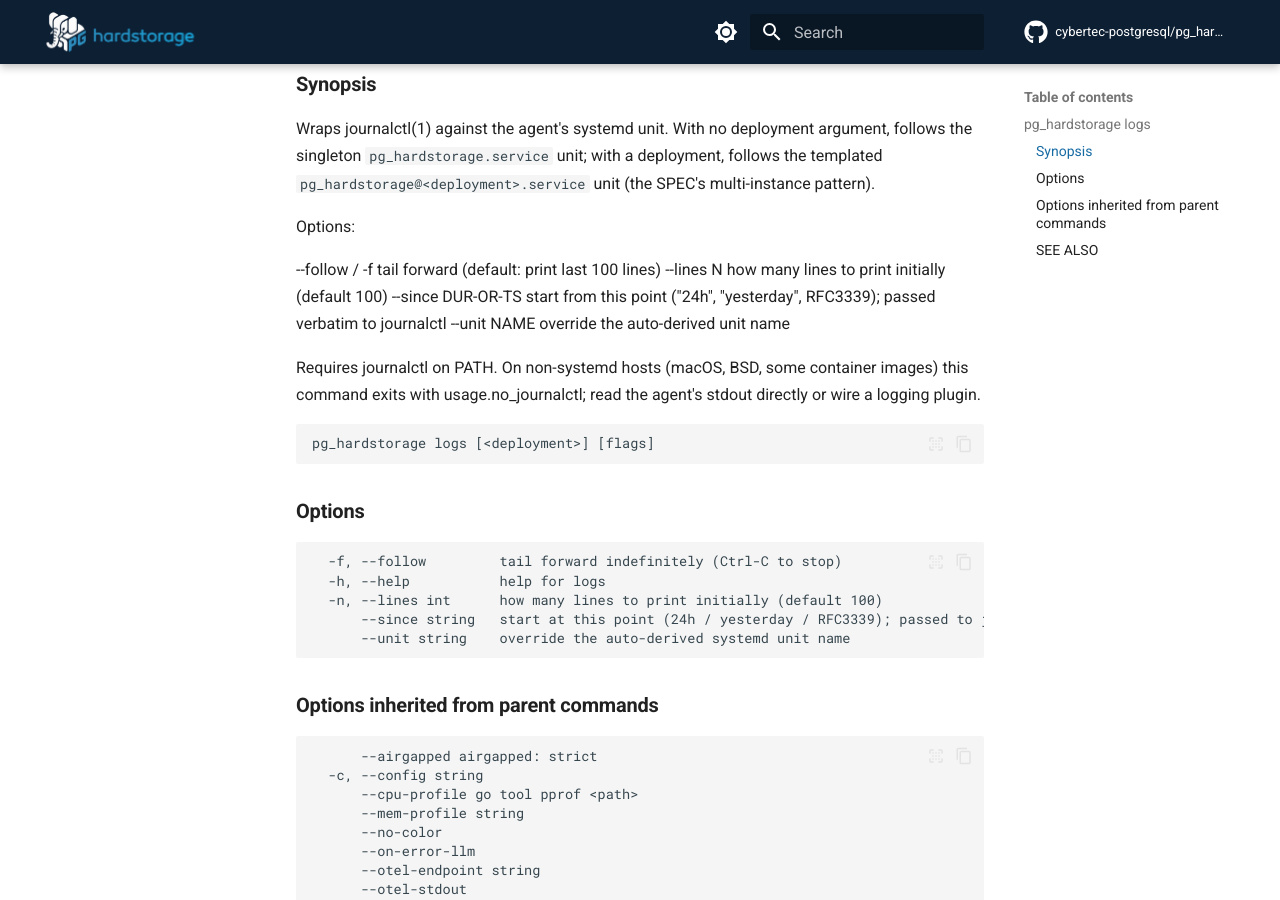
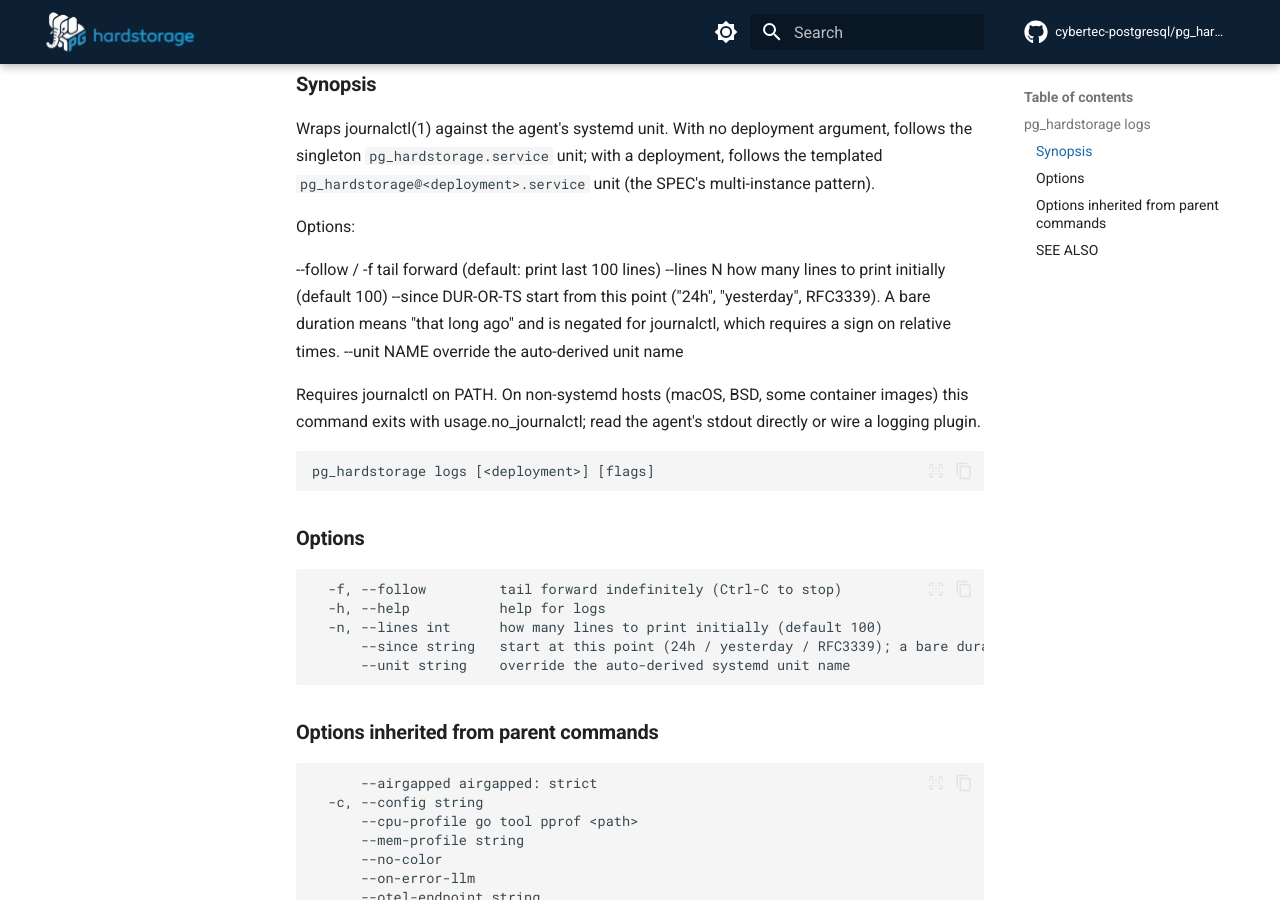
Before and after one commit to cybertec-postgresql/pg_hardstorage, an MkDocs documentation site: the page built from docs/reference/cli/pg_hardstorage_logs.md, in a window 1280 px wide and 900 px high, scrolled down 326 px. Built offline with MkDocs 1.6.1 and Material for MkDocs 9.7.7, drawn with Linux system fonts in a browser that asks for light colours; comment, search, counter and statistics services are not loaded.

Commit message:
docs(cli): regenerate logs reference after the --since fix
The generated CLI reference and manpage still carried the pre-fix help
text — including "passed to journalctl", the exact claim 5841f96
disproved: a bare duration handed to journalctl verbatim is rejected
("Failed to parse timestamp: 24h"), which is why the flag's own first
example did not work.

Regenerated from the Cobra tree via `make docs-cli docs-man`, so the
published reference now describes what the command does: a bare
duration means "that long ago" and is negated for journalctl.

Co-Authored-By: Claude Opus 5 (1M context) <noreply@anthropic.com>
Claude-Session: https://claude.ai/code/session_017aKBbUKY23Xn3u9KE3qR9x

````diff
--- a/docs/reference/cli/pg_hardstorage_logs.md
+++ b/docs/reference/cli/pg_hardstorage_logs.md
@@ -27,7 +27,9 @@ Options:
   --follow / -f      tail forward (default: print last 100 lines)
   --lines N          how many lines to print initially (default 100)
   --since DUR-OR-TS  start from this point ("24h", "yesterday",
-                     RFC3339); passed verbatim to journalctl
+                     RFC3339). A bare duration means "that long
+                     ago" and is negated for journalctl, which
+                     requires a sign on relative times.
   --unit NAME        override the auto-derived unit name
 
 Requires journalctl on PATH. On non-systemd hosts (macOS, BSD,
@@ -44,7 +46,7 @@ pg_hardstorage logs [<deployment>] [flags]
   -f, --follow         tail forward indefinitely (Ctrl-C to stop)
   -h, --help           help for logs
   -n, --lines int      how many lines to print initially (default 100)
-      --since string   start at this point (24h / yesterday / RFC3339); passed to journalctl
+      --since string   start at this point (24h / yesterday / RFC3339); a bare duration means that long ago
       --unit string    override the auto-derived systemd unit name
 ```
 
````
Also changed, not shown: 1 other file.
